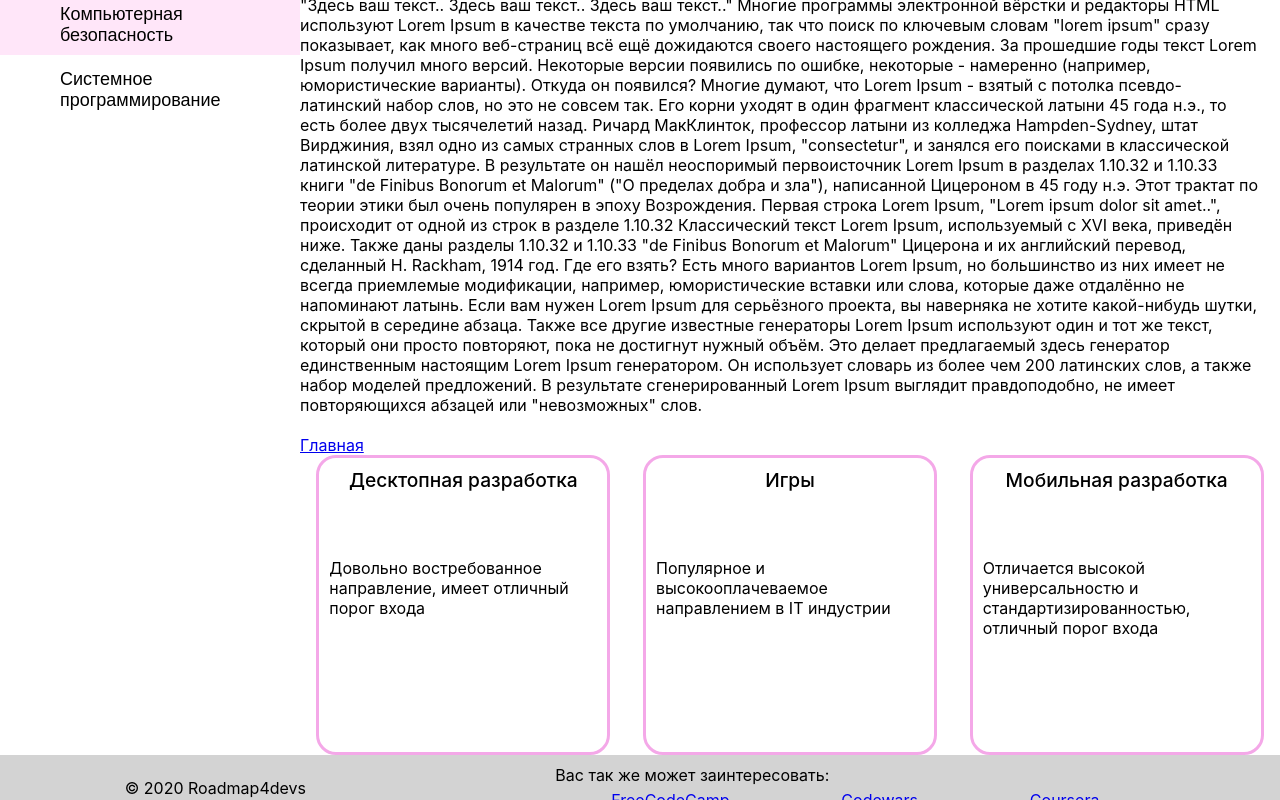
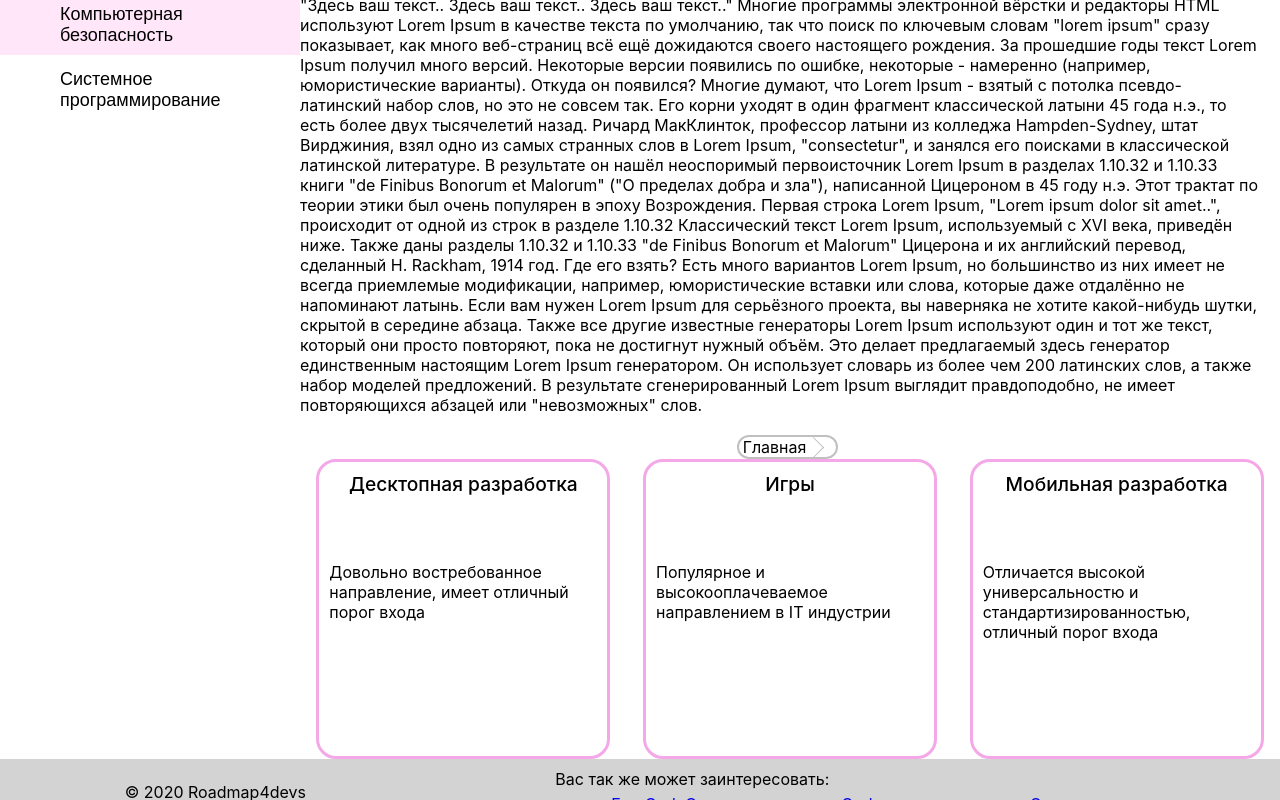
Before and after one commit to FB-Team/dev-road.com, a React (Create React App) app: page / in a window 1280 px wide. Both pictures are taken after a click on the element 463 px from the left and 890 px from the top of the page. Shown: the part 305-1105 px from the top of the page. Built offline with nearby package versions, Linux system fonts and the light colour scheme.

Commit message:
Links styling, Tools refactoring

```diff
--- a/src/Redux/MainInitialState/ApplicationProgInitialState/Desktop/CNET/CNET.js
+++ b/src/Redux/MainInitialState/ApplicationProgInitialState/Desktop/CNET/CNET.js
@@ -21,9 +21,9 @@ CNET.data.expanded = {
 	desc: 'Lorem ipsum dolor sit amet, consectetur adipisicing elit, sed do eiusmod tempor incididunt ut labore et dolore magna aliqua. Ut enim ad minim veniam, quis nostrud exercitation ullamco laboris nisi ut aliquip ex ea commodo consequat. Duis aute irure dolor in reprehenderit in voluptate velit esse cillum dolore eu fugiat nulla pariatur. Excepteur sint occaecat cupidatat non proident, sunt in culpa qui officia deserunt mollit anim id est laborum.',
 	imgPath: '',
 	tools: {
-		name: 'name',
+		name: 'CNET Main Category',
 		links: [{
-			name: 'linkname',
+			name: 'CNET LINK',
 			target: '#'
 		}],
 		children: [ChildFirst, ChildSecond, ChildThirst]
--- a/src/Redux/MainInitialState/testToolsChildren.js
+++ b/src/Redux/MainInitialState/testToolsChildren.js
@@ -1,7 +1,7 @@
 export const ChildFirst =  {
   name: 'ChildFirst',
   links:[{
-    name: 'linkname',
+    name: 'ChildFirstLinkname',
     target: '#'
   }],
   children: []
@@ -9,15 +9,15 @@ export const ChildFirst =  {
 export const ChildSecond =  {
   name: 'ChildSecond',
   links:[{
-    name: 'linkname',
+    name: 'ChildSecondLinkname',
     target: '#'
   }],
-  children: []
+  children: [ChildFirst]
 }
 export const ChildThirst =  {
   name: 'ChildThirst',
   links:[{
-    name: 'linkname',
+    name: 'ChildThirstLinkname',
     target: '#'
   }],
   children: [ChildFirst]
--- a/src/components/Content/Main/Renderer/BreadCrumbs/BreadCrumbs.js
+++ b/src/components/Content/Main/Renderer/BreadCrumbs/BreadCrumbs.js
@@ -9,10 +9,10 @@ const BreadCrumbs = (props) => {
 		}
 		const crumbs = props.crumbs.map(crumb => {
 			return (<Link className={s.link} to={crumb.path} onClick={onClick}>
-				{crumb.title}
+				{crumb.title}<div className={s.arrow}></div>
 			</Link>)
 		})
-		return (<div className='BreadCrumbs'>
+		return (<div className={s.BreadCrumbs}>
 			{crumbs.reverse()}
 		</div>)
 	} else {
--- a/src/components/Content/Main/Renderer/BreadCrumbs/BreadCrumbs.module.css
+++ b/src/components/Content/Main/Renderer/BreadCrumbs/BreadCrumbs.module.css
@@ -0,0 +1,31 @@
+:root{
+  --border-color: silver;
+  --border-color-hover:#F4A8E8;
+}
+.link{
+  display: flex;
+  text-decoration: none;
+  color: black;
+  margin-right: 5px;
+  border: 2px solid var(--border-color);
+  border-radius: 20px;
+  padding-left: 4px;
+}
+.arrow{
+  width: 15px;
+    height: 15px;
+    border-top: solid 1px var(--border-color);
+    border-right: solid 1px var(--border-color);
+    transform: rotate(45deg);
+    align-self: center;
+    margin-left: auto;
+    margin-right: 15px;
+    z-index: 2;
+}
+.link:hover{
+  border: 2px solid var(--border-color-hover);
+}
+.BreadCrumbs{
+  display: flex;
+  justify-content: center;
+}
--- /dev/null
+++ b/src/components/Content/Main/Renderer/ExpandedRenderer/Tools/Link/Link.js
@@ -0,0 +1,32 @@
+import React from 'react';
+import s from './Link.module.css';
+class Link extends React.Component{
+  constructor(props){
+    super(props)
+    this.state = {
+      renderLinks: false
+    }
+    this.mouseout = this.mouseout.bind(this)
+    this.mouseover = this.mouseover.bind(this)
+  }
+  mouseout (event){
+    if ((event.currentTarget === event.target) || event.target.key === 'link'){
+      this.setState({renderLinks: false})
+      console.log('mouseOut')
+    }
+  }
+  mouseover(event){
+    if ((event.currentTarget === event.target) || event.target.key === 'link'){
+        console.log('mouseOver')
+        this.setState({renderLinks: true})
+    }
+  }
+  render(){
+  let links = this.props.links.map (link => <a key="link" href={link.target}>{link.name}</a>)
+  return (
+    this.state.renderLinks  === false ? <li className={s.li} onMouseOver={this.mouseover} mouseOut={this.mouseout}>{this.props.content}{this.props.innerComponents}</li>:
+    <li className={s.li} mouseOver={this.mouseover} onMouseOut={this.mouseout}>{this.props.content}<br/>{links}{this.props.innerComponents}</li>
+  )
+  }
+}
+export default Link
--- a/src/components/Content/Main/Renderer/ExpandedRenderer/Tools/Tools.js
+++ b/src/components/Content/Main/Renderer/ExpandedRenderer/Tools/Tools.js
@@ -1,6 +1,9 @@
 import React from 'react'
+
 import createTools from './createTools'
+import findLinks from './findLinks';
 import s from './Tools.module.css';
+
 
  const Tools = (props) => {
   return (
--- a/src/components/Content/Main/Renderer/ExpandedRenderer/Tools/createTools.js
+++ b/src/components/Content/Main/Renderer/ExpandedRenderer/Tools/createTools.js
@@ -1,12 +1,17 @@
 import React from 'react';
+
+import Link from './Link/Link';
 import s from './Tools.module.css';
 
-function createTools(root){
+const test = {
+  test: 'test'
+}
+function createTools(root, isRoot){
  let items = []
  root.children.forEach((child) => {
    if (child.children.length > 0){
-     items.push(<li className={s.list}>{child.name}{createTools(child)}</li>)
-   }else items.push(<li className={s.list}>{child.name}</li>)
+     items.push(<Link links={child.links} content={child.name} innerComponents={createTools(child)}/>)
+   }else items.push(<Link links={child.links} content={child.name}/>)
  })
 return <ul className={s.ulist}>{items}</ul>
 }
--- /dev/null
+++ b/src/components/Content/Main/Renderer/ExpandedRenderer/Tools/findLinks.js
@@ -0,0 +1,13 @@
+import React from 'react'
+
+ const findLinks = (tools, name) => {
+   if (tools.name === name) return tools.links
+      if (tools.children.length > 0){
+        for (let i= 0; i < tools.children.length; i++){
+        let result = findLinks(tools.children[i], name)
+        if (result) return result
+      }
+    }else return null
+}
+
+export default findLinks
```
Also changed, not shown: src/components/Content/Main/Renderer/RendererContainer.js (+15 -18 lines), src/components/Content/Main/Renderer/ExpandedRenderer/Tools/Link/Link.module.css (added).
